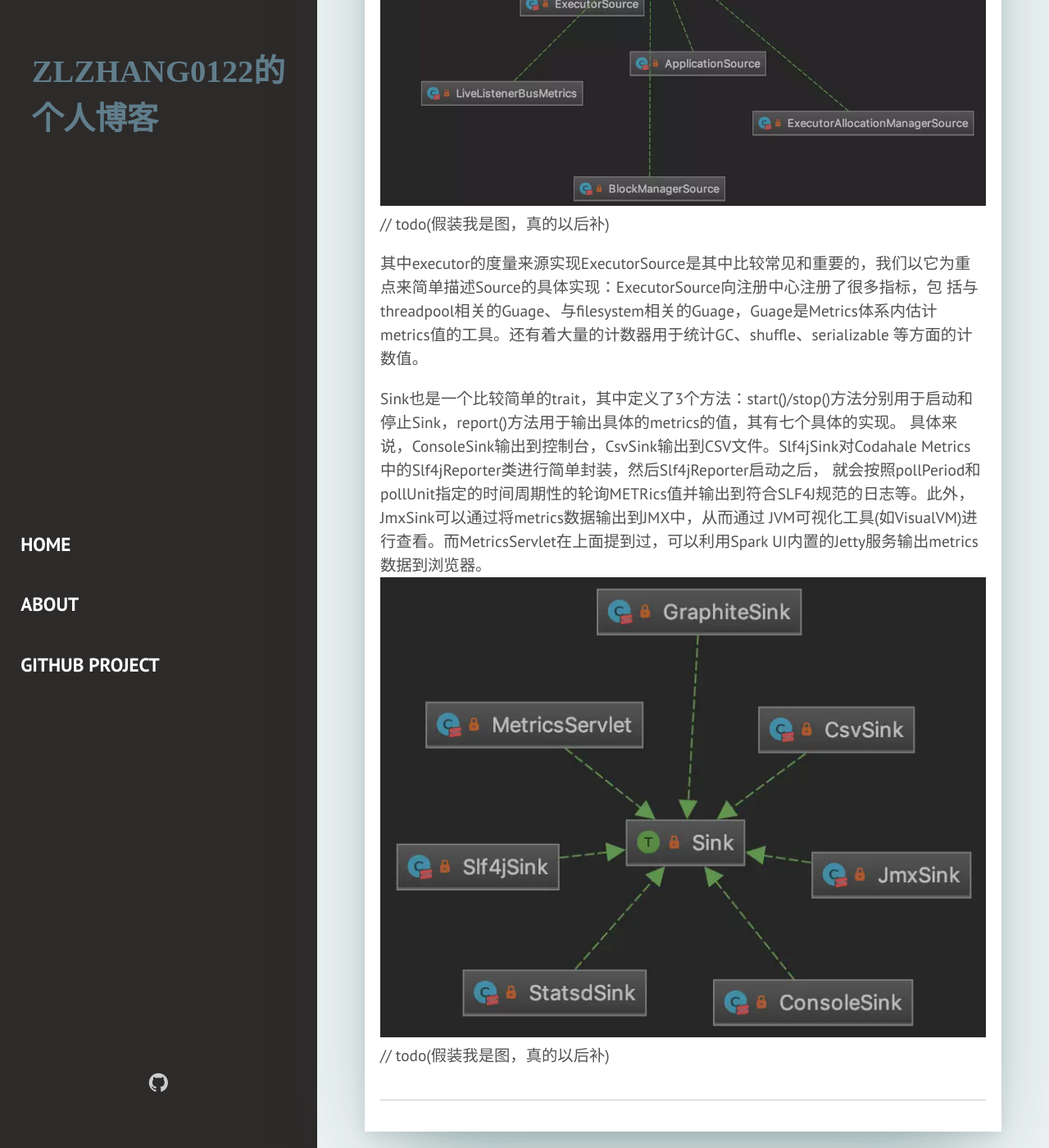
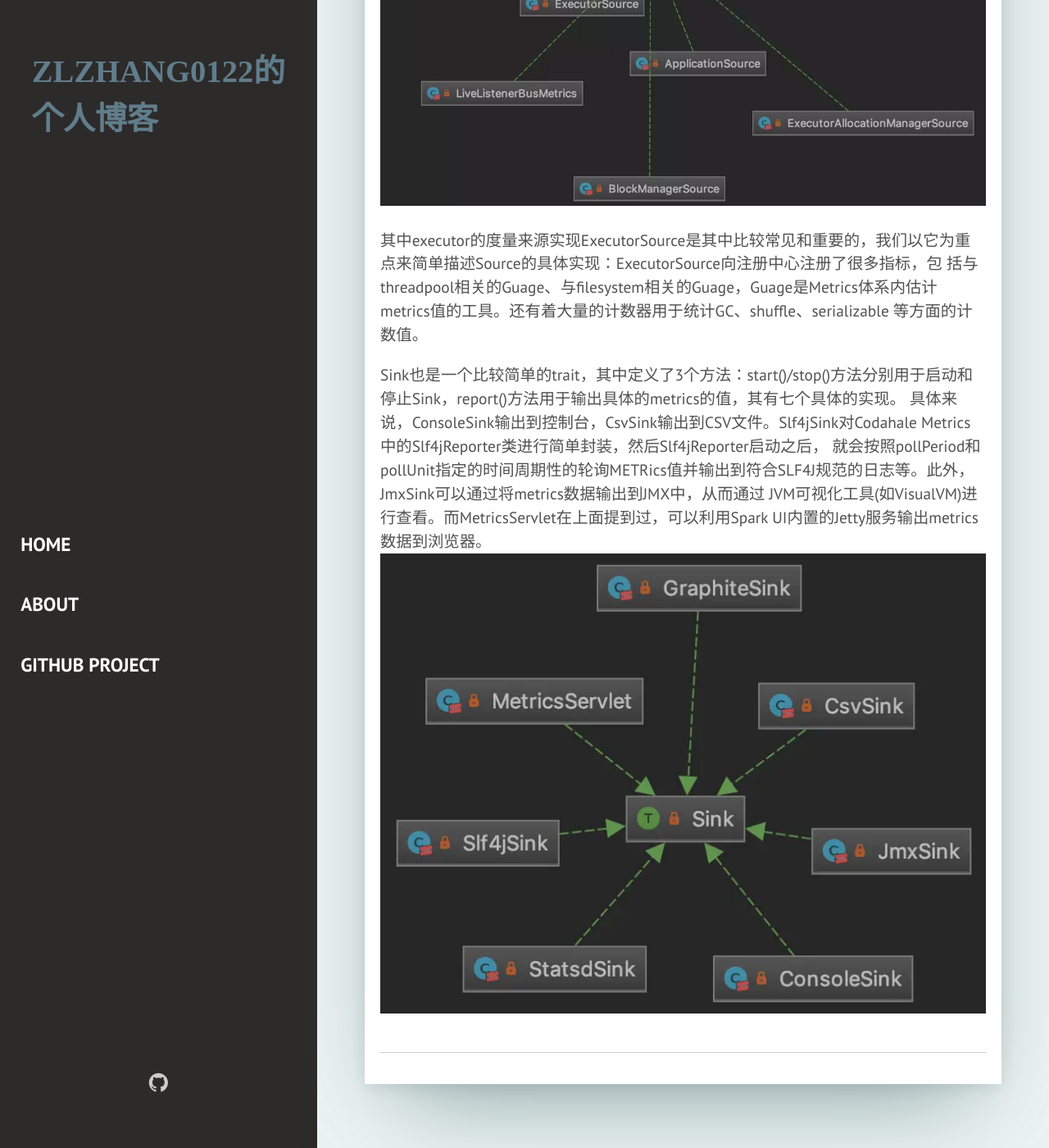
Before and after one commit to zlzhang0122/zlzhang0122.github.io, a Jekyll site: the page built from _posts/2019-12-09-Spark源码阅读11：MetricsSystem.md, in a window 1280 px wide and 1400 px high, scrolled down 3185 px. Shown: the whole window at 82% size. Built offline with Jekyll 4.4.1, drawn with Linux system fonts in a browser that asks for light colours; some web fonts are replaced; our own code applies the rules of GitHub Pages for plain Markdown files; comment, search, counter and statistics services are not loaded.

Commit message:
metricssystem

```diff
--- a/_posts/2019-12-09-Spark源码阅读11：MetricsSystem.md
+++ b/_posts/2019-12-09-Spark源码阅读11：MetricsSystem.md
@@ -57,7 +57,6 @@ master.sink.servlet.path=/metrics/master/json。拆分的结果就是原key的in
 
 Source是一个非常简单的trait，其中定义了两个方法，sourceName获取度量来源的名称，metricRegistry获取其对应的注册中心。它有多种具体的实现。如下图所示：
 ![Source继承体系](../assets/img/spark/source.png "Source继承体系")
-// todo(假装我是图，真的以后补)
 
 其中executor的度量来源实现ExecutorSource是其中比较常见和重要的，我们以它为重点来简单描述Source的具体实现：ExecutorSource向注册中心注册了很多指标，包
 括与threadpool相关的Guage、与filesystem相关的Guage，Guage是Metrics体系内估计metrics值的工具。还有着大量的计数器用于统计GC、shuffle、serializable
@@ -68,4 +67,3 @@ Sink也是一个比较简单的trait，其中定义了3个方法：start()/stop(
 就会按照pollPeriod和pollUnit指定的时间周期性的轮询METRics值并输出到符合SLF4J规范的日志等。此外，JmxSink可以通过将metrics数据输出到JMX中，从而通过
 JVM可视化工具(如VisualVM)进行查看。而MetricsServlet在上面提到过，可以利用Spark UI内置的Jetty服务输出metrics数据到浏览器。
 ![Sink继承体系](../assets/img/spark/sink.png "Sink继承体")
-// todo(假装我是图，真的以后补)
```
